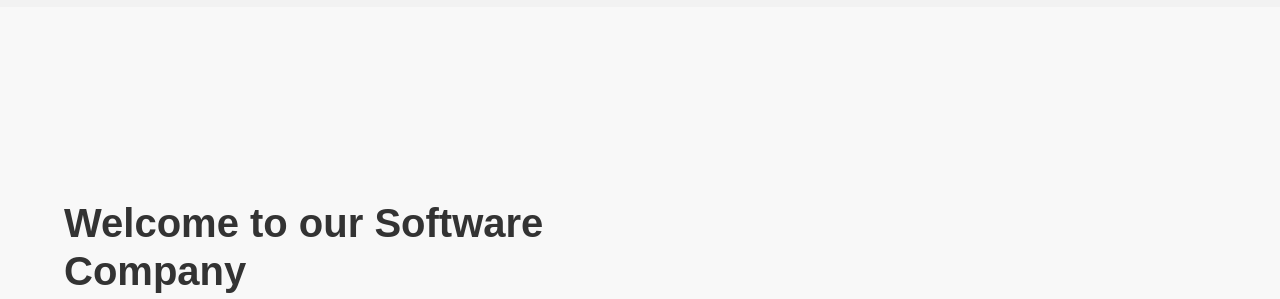
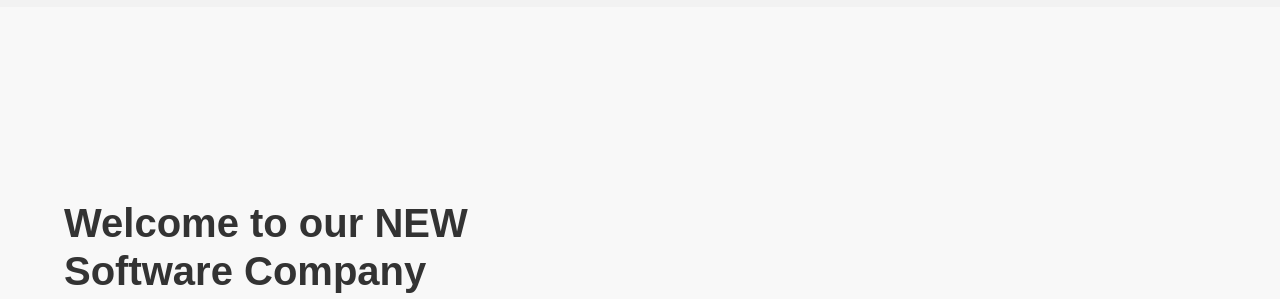
Before and after one commit to nickraushenbush/gpt-flex, a plain HTML site: page index.html in a window 1280 px wide. Shown: the part 77-376 px from the top of the page. Drawn offline with Linux system fonts and the light colour scheme.

Commit message:
Test update using VSC and Github desktop

```diff
--- a/index.html
+++ b/index.html
@@ -33,7 +33,7 @@
 <section class="hero">
   <div class="container">
       <div class="hero-content">
-          <h1>Welcome to our Software Company</h1>
+          <h1>Welcome to our NEW Software Company</h1>
           <p>We build tools to help you succeed</p>
           <a href="#" class="btn">Learn More</a>
       </div>
```
